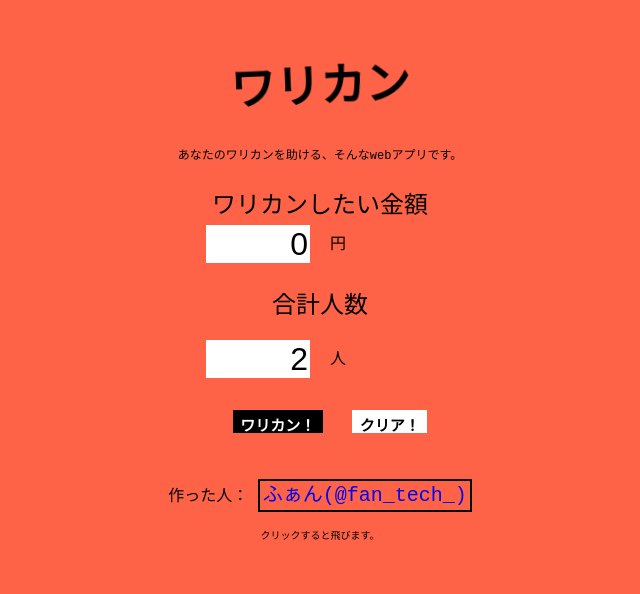
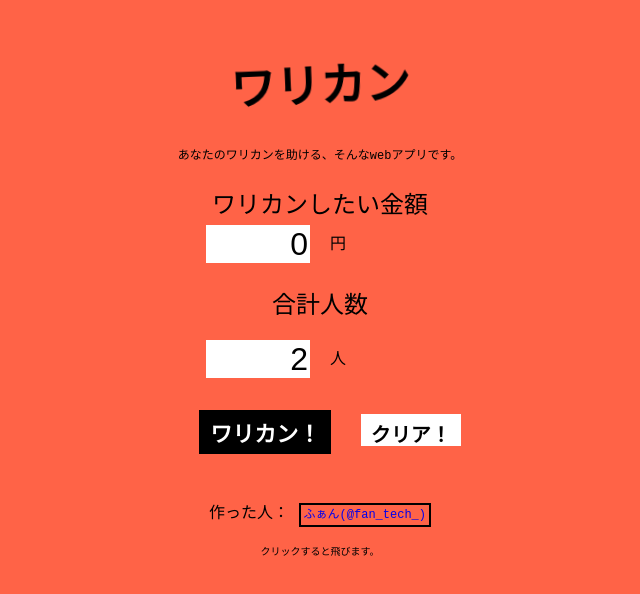
Before and after one commit to fan-tech/warikan, a plain HTML site: page index.html in a window 1280 px wide. Shown: the whole page, without its empty margins (320-960 px from the left). Drawn offline with Linux system fonts and the light colour scheme; a web font is replaced by a local one.

Commit message:
CSS調整

```diff
--- a/css/style.css
+++ b/css/style.css
@@ -133,8 +133,8 @@ textarea {
 	    -ms-user-select: none;
 	        user-select: none;
 
-  height: 15px;
-  font-size:15px;
+  height: 22x;
+  font-size:22px;
   margin: 20px;
   cursor: pointer;
 }
@@ -152,8 +152,8 @@ textarea {
 	    -ms-user-select: none;
 	        user-select: none;
 
-  height: 15px;
-  font-size: 15px;
+  height: 22px;
+  font-size: 20px;
   cursor: pointer;
 
 
@@ -250,16 +250,17 @@ line-height: 40px;
 
 /* 全体調整 */
 .conteiner01 {
-  vertical-align: center;
+  vertical-align: center
 }
 .my-prof{
   margin-top:25px;
 }
 .my-prof >a{
-  font-size:20px;
+  font-size:12px;
   text-decoration: none;
   border:2px solid black;
   padding:3px;
+
 
 }
 .my-prof >a:hover{
```
